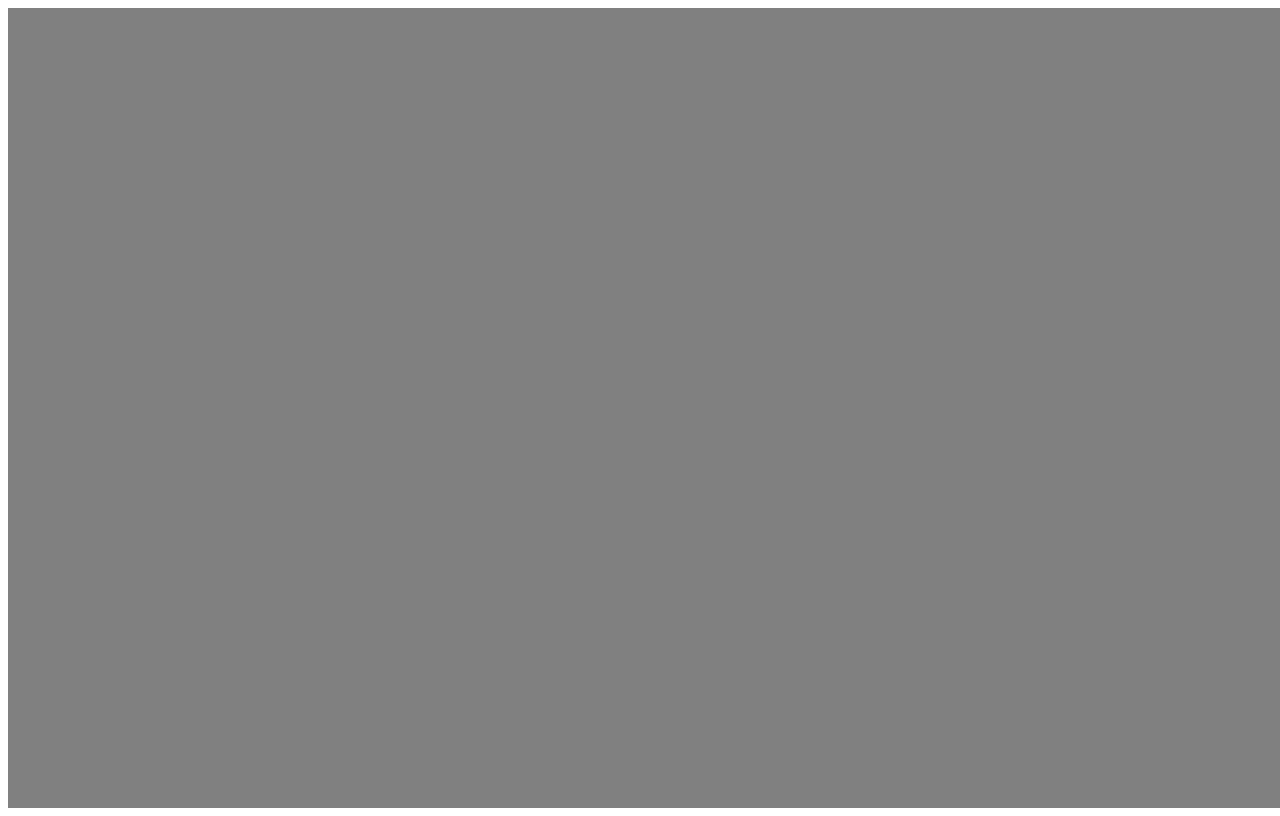
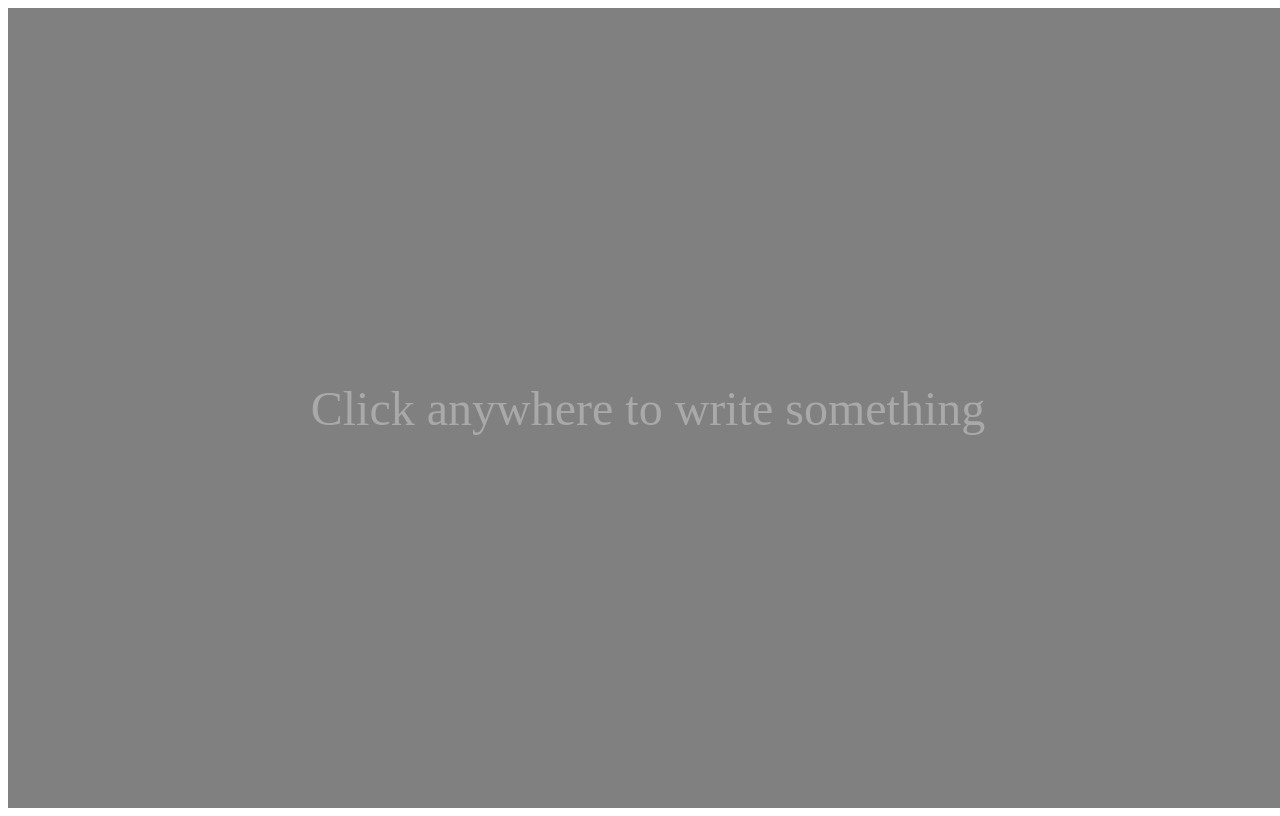
Before and after one commit to chengmwt/the_wall, a React (Create React App) app: page / in a window 1280 px wide. Built offline with nearby package versions, Linux system fonts and the light colour scheme; a web font is replaced by a local one.

Commit message:
added instructions

```diff
--- a/src/components/AddText.jsx
+++ b/src/components/AddText.jsx
@@ -22,7 +22,6 @@ const Text = ({ placeText }) => {
         setTextItem(newItem)
 
     }
-    console.log(textItem.fontColour)
 
     // When user clicks the mouse, set the cursor location and run add text
     const updateCursorLocation = (e) => {
--- a/src/components/Wall.css
+++ b/src/components/Wall.css
@@ -4,3 +4,15 @@
     margin: 0;
     background: grey;
 }
+
+.wall {
+    display: flex;
+    justify-content: center;
+    align-items: center;
+    font-size: 3rem;
+    color: darkgrey;
+}
+
+.hidden {
+    visibility: hidden;
+}
--- a/src/components/Wall.jsx
+++ b/src/components/Wall.jsx
@@ -7,12 +7,18 @@ const Wall = () => {
 
     // Tracks the state of the text name and x,y coordinates on the wall
     const [wallText, setWallText] = useState([])
+    const [hidden, setHidden] = useState('')
 
     // Adds new text items to the wall state
     const placeText = (textItem, cursorLocation) => {
+
+        // If wall text array is empty, show instructions, else hide it
+        wallText.length === 0 ? setHidden('') : setHidden('hidden')
+
+        // appends new text item to array
         setWallText([...wallText, { textItem, cursorLocation }])
+    }
 
-    }
 
 
     return (
@@ -21,6 +27,11 @@ const Wall = () => {
 
             {/* Loads the AddText function */}
             <AddText placeText={placeText} />
+
+
+            <div className={`instructions" ${hidden}`}>
+                Click anywhere to write something
+            </div>
 
             {/* Maps the wallText array onto the page */}
             {wallText.map((textItem) => <TextItem text={textItem.textItem} cursorLocation={textItem.cursorLocation} fontFamily={textItem.textItem.fontFamily} fontSize={textItem.textItem.fontSize} fontColour={textItem.textItem.fontColour} />)}
```
